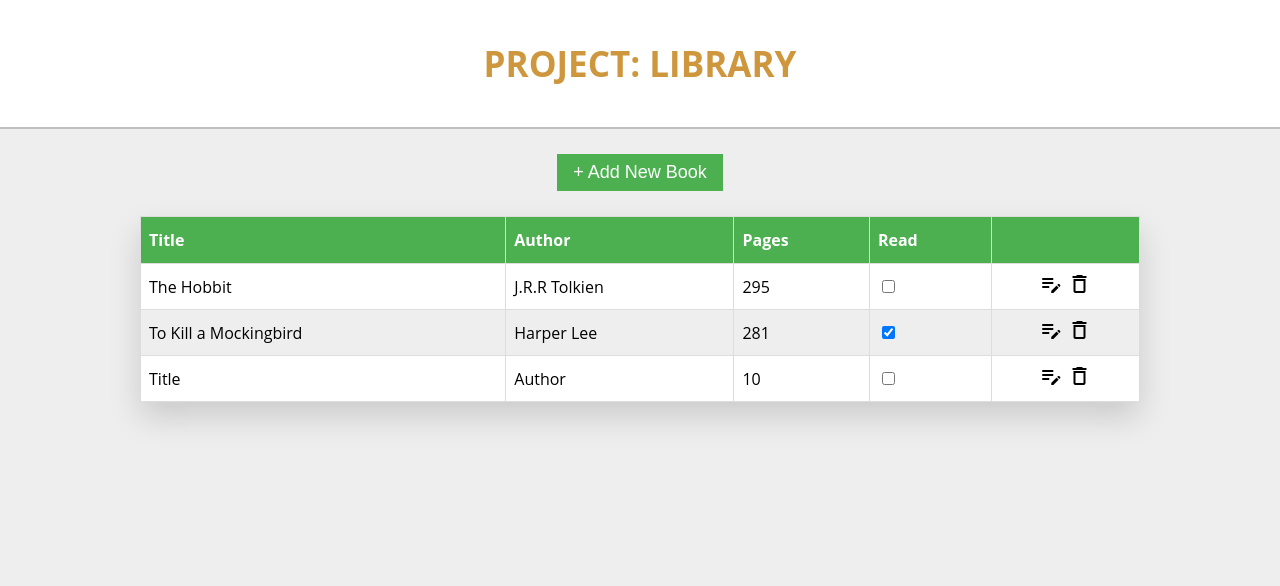
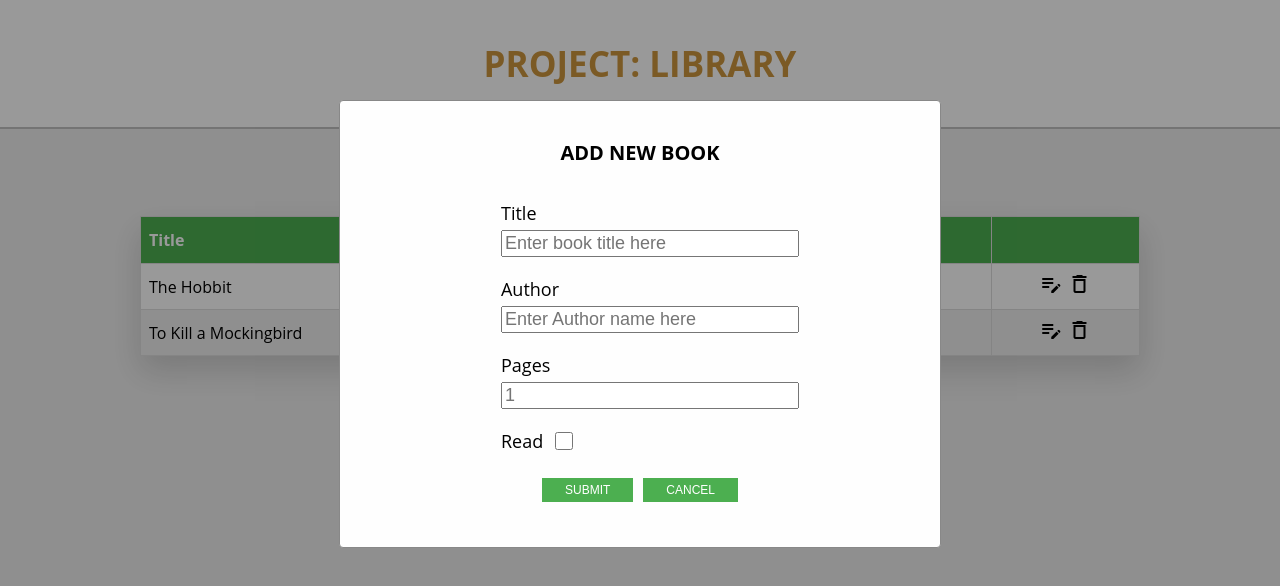
Before and after one commit to macs054/odinproject-library, a plain HTML site: page index.html in a window 1280 px wide. Both pictures are taken after a click on the button "+ Add New Book". Drawn offline with Linux system fonts and the light colour scheme.

Commit message:
Implemented input form for adding and editing book entries

```diff
--- a/app.js
+++ b/app.js
@@ -50,8 +50,12 @@ const displayTableItems = () => {
             }
         }
         // Edit and Delete icons
-        row.insertCell().innerHTML = `<span class="material-icons-outlined" title="Edit">edit_note</span>
+        row.insertCell().innerHTML = `<span class="material-icons-outlined" title="Edit" id=edit-${index}>edit_note</span>
                                         <span class="material-icons-outlined" id=del-${index} title="Delete">delete</span>`;
+        document.getElementById("edit-" + index).addEventListener('click', () => {
+            openInputWindow(index);
+            bookIndex = index;
+        });
         document.getElementById("del-" + index).addEventListener('click', () => {
             openDeleteWindow(book);
             bookIndex = index;
@@ -85,14 +89,40 @@ const removeBook = index => {
     refreshTable();
 }
 
+const editBook = (index, title, author, pages, read) => {
+    myLibrary[index].title = title;
+    myLibrary[index].author = author;
+    myLibrary[index].pages = pages;
+    myLibrary[index].read = read;
+}
+
 const openDeleteWindow = book => {
-    document.querySelector(".modal-delete").style.display = "block";
+    document.querySelector(".modal").style.display = "block";
+    document.querySelector(".modal-box-delete").style.display = "flex";
+    document.querySelector(".modal-box-input").style.display = "none";
     document.querySelector(".modal-message").textContent = `Are you sure you want to delete '${book.title}'?`;
+}
+
+const openInputWindow = (book = "") => {
+    document.querySelector(".modal").style.display = "block";
+    document.querySelector(".modal-box-input").style.display = "flex";
+    document.querySelector(".modal-box-delete").style.display = "none";
+
+    if(book !== "") {
+        document.getElementById("title").value = myLibrary[book].title;
+        document.getElementById("author").value = myLibrary[book].author;
+        document.getElementById("pages").value = myLibrary[book].pages;
+        document.getElementById("read").checked = myLibrary[book].read;
+    }
 }
 
 const closeModalWindow = () => {
     modal.style.display = "none";
     bookIndex = "";
+    document.getElementById("title").value = "";
+    document.getElementById("author").value = "";
+    document.getElementById("pages").value = "";
+    document.getElementById("read").checked = false;
 }
 
 // WINDOW
@@ -102,8 +132,28 @@ onload = () => {
 
     // Add New button
     document.getElementById("addBook").addEventListener("click", () => {
-        addBookToLibrary("Title", "Author", 10, false);
-        refreshTable();
+        // addBookToLibrary("Title", "Author", 10, false);
+        // refreshTable();
+        openInputWindow();
+    });
+
+    // Submit button
+    document.getElementById("submit").addEventListener("click", () => {
+        let title = document.getElementById("title").value;
+        let author = document.getElementById("author").value;
+        let pages = document.getElementById("pages").value;
+        let read = document.getElementById("read").checked;
+
+        if(title != "" && author != "" && pages != "") {
+            // if(bookIndex !== "") {
+            //     editBook(bookIndex, title, author, pages, read)
+            // } else {
+            //     addBookToLibrary(title, author, pages, read)
+            // }
+            (bookIndex !== "") ? editBook(bookIndex, title, author, pages, read) : addBookToLibrary(title, author, pages, read)
+            refreshTable();
+            closeModalWindow();
+        }
     });
 
     // Delete button
@@ -113,8 +163,8 @@ onload = () => {
     });
 
     // Cancel button
-    document.querySelector(".cancel").addEventListener("click", () => {
-        closeModalWindow();
+    document.querySelectorAll(".cancel").forEach(button => {
+        button.addEventListener("click", () => closeModalWindow());
     });
 }
 
@@ -123,8 +173,3 @@ onclick = event => {
        closeModalWindow();
    }
 }
-
-// TODO
-
-// 2. Input form
-// 3. Edit function
--- a/index.html
+++ b/index.html
@@ -23,20 +23,46 @@
                     </table>
                 </div>
             </div>
-            <!-- Delete popup -->
-            <div class="modal modal-delete">
+            <div class="modal">
+                <!-- Delete popup -->
                 <div class="modal-box-delete">
                     <div class="modal-header">HEADS UP!</div>
-                    <div class="modal-message">Are you sure you want to delete the selected entry?</div>
+                    <div class="modal-message"></div>
                     <div class="modal-buttons">
                         <button id="delete" class="popup-button">YES, DELETE</button>
                         <button class="cancel popup-button">CANCEL</button>
                     </div>
                 </div>
-            </div>
-            <!-- Input form popup -->
-            <div class="modal modal-input">
-
+                <!-- Input form popup -->
+                <div class="modal-box-input">
+                    <div class="modal-header">ADD NEW BOOK</div>
+                    <div class="modal-input">
+                        <form id="input-form" onsubmit="return false">
+                            <ul class="flex-outer">
+                                <li>
+                                    <label for="title">Title</label>
+                                    <input type="text" name="title" id="title" placeholder="Enter book title here" required>
+                                </li>
+                                <li>
+                                    <label for="author">Author</label>
+                                    <input type="text" name="author" id="author" placeholder="Enter Author name here" required>
+                                </li>
+                                <li>
+                                    <label for="pages">Pages</label>
+                                    <input type="number" name="pages" id="pages" placeholder="1" min="1" required>
+                                </li>
+                                <li>
+                                    <label for="read">Read</label>
+                                    <input type="checkbox" name="read" id="read" unchecked>
+                                </li>
+                            </ul>
+                        </form>
+                        <div class="modal-buttons">
+                            <button type="submit" id="submit" class="popup-button" form="input-form">SUBMIT</button>
+                            <button class="cancel popup-button">CANCEL</button>
+                        </div>
+                    </div>
+                </div>
             </div>
         </main>
     </body>
--- a/style.css
+++ b/style.css
@@ -88,13 +88,14 @@ header {
     background-color: rgba(0,0,0,0.4); /* Black w/ opacity */
 }
 
-.modal-box-delete {
+.modal-box-delete,
+.modal-box-input {
     background-color: #fefefe;
     margin: auto;
     padding: 40px;
     border: 1px solid #888;
     width: 520px;
-    display: flex;
+    display: none;
     flex-flow: column wrap;
     justify-content: space-around;
     align-items: center;
@@ -116,6 +117,55 @@ header {
     flex-flow: row wrap;
 }
 
+.modal-input {
+    display: inline-flex;
+    flex-flow: column;
+    justify-content: space-around;
+    align-items: center;
+    width: 100%;
+}
+
+.flex-outer {
+    list-style-type: none;
+    max-width: 600px;
+    padding-right: 20px;
+    padding-top: 20px;
+}
+
+.flex-outer li {
+    display: flex;
+    flex-wrap: wrap;
+    align-items: center;
+    margin-bottom: 20px;
+}
+
+.flex-outer > li > label {
+    flex: 1 0 120px;
+    max-width: 220px;
+    margin-bottom: 5px;
+    font-size: 18px;
+}
+
+.flex-outer > li > input[type="text"],
+.flex-outer > li > input[type="number"] {
+    flex: 1 0 220px;
+    font-size: 18px;
+}
+
+.flex-outer > li > input[type="checkbox"] {
+    height: 18px;
+    width: 18px;
+}
+
+.flex-outer > li:last-child > label{
+    flex: 0 0 50px;
+    margin-bottom: 0;
+}
+
+.flex-outer > li:not(:last-child) {
+    margin-bottom: 20px;
+}
+
 .popup-button {
     display: inline-flex;
     justify-content: center;
@@ -127,6 +177,9 @@ header {
     vertical-align: middle;
     font-size: 12px;
     cursor: pointer;
+    background-color: #4CAF50;
+    border: none;
+    color: white;
 }
 
 #delete {
@@ -140,12 +193,6 @@ header {
     color: white;
 }
 
-.cancel {
-    background-color: #4CAF50;
-    border: none;
-    color: white;
-}
-
 .cancel:hover {
     opacity: 0.9;
 }
```
